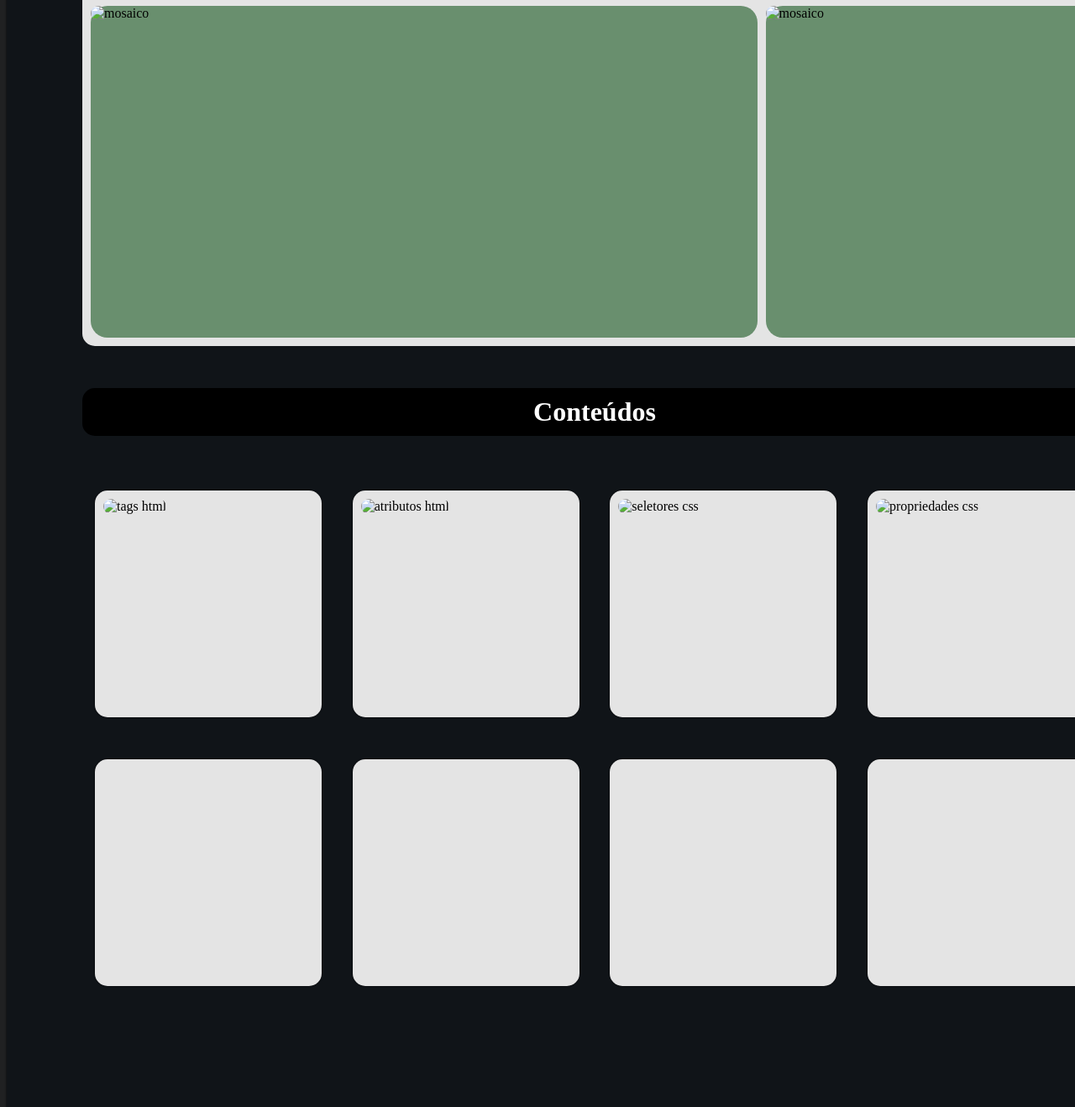
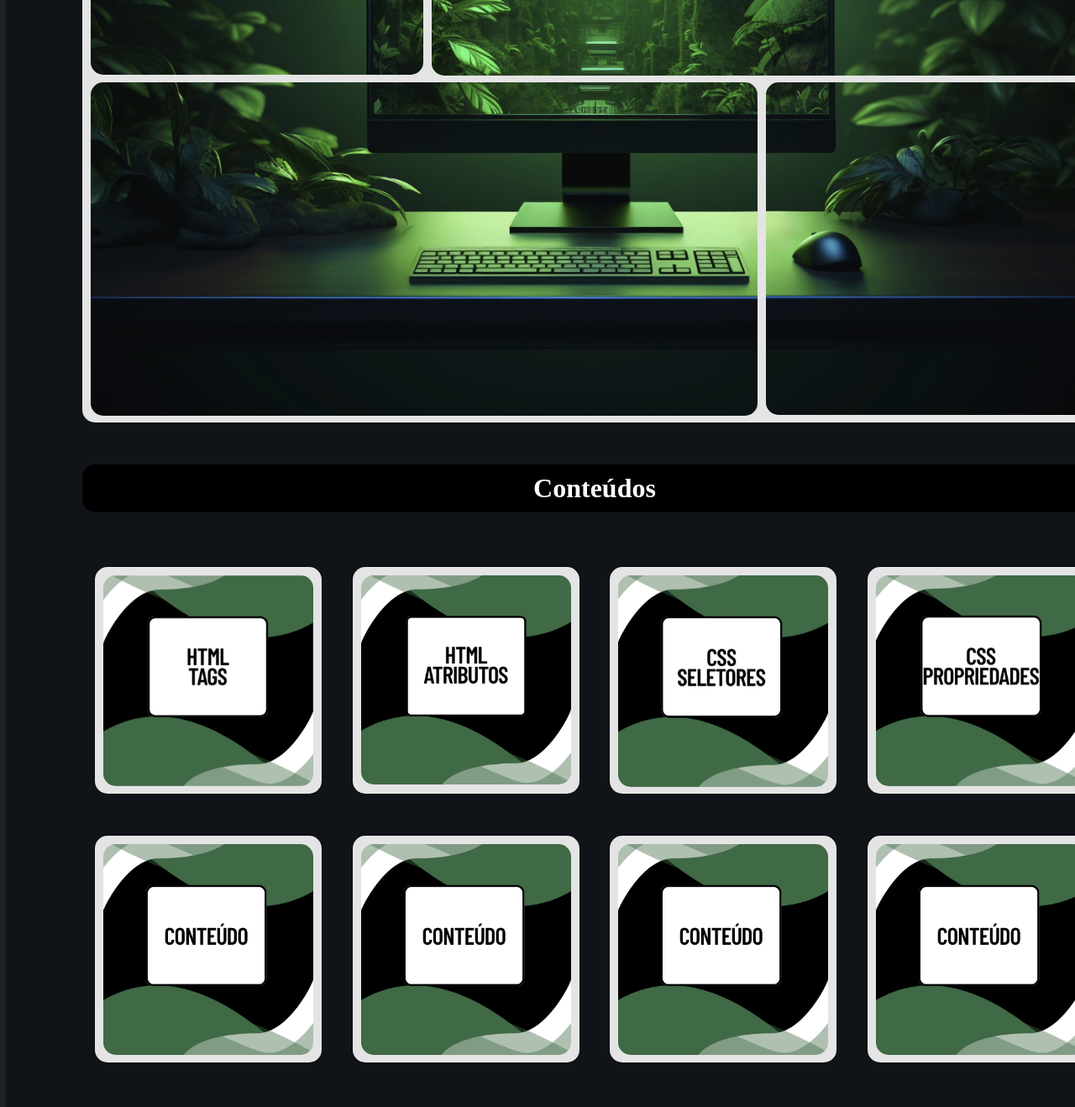
Before and after one commit to joaogabrieldatsch-cloud/Agregando-Conhecimento, a plain HTML site: page conteudo.html in a window 1280 px wide. Shown: the part 629-1947 px from the top of the page at 84% size. Drawn offline with Linux system fonts and the light colour scheme.

Commit message:
Update conteudo.html

```diff
--- a/conteudo.html
+++ b/conteudo.html
@@ -9,7 +9,7 @@
 <body>
     <nav class="navega">
         <section>
-            <img src="../responsividade/imagens/logo conhecimento.png" alt="logo agregando conhecimento" class="img">
+            <img src="imagens/logo conhecimento.png" alt="logo agregando conhecimento" class="img">
         </section>
         <section class="menu">
         <a href="index.html">Home</a>
@@ -29,18 +29,18 @@
         <div class="mosaico">
             <div class="parte1">
                 <div class="item1">
-                    <img src="../responsividade/imagens/item 1.jpg" alt="mosaico" class="ft2">
+                    <img src="imagens/item 1.jpg" alt="mosaico" class="ft2">
                 </div>
                 <div class="item2">
-                    <img src="../responsividade/imagens/item 2.jpg" alt="mosaico" class="ft2">
+                    <img src="imagens/item 2.jpg" alt="mosaico" class="ft2">
                 </div>
             </div>
             <div class="parte2">
                 <div class="item2">
-                    <img src="../responsividade/imagens/item 3.jpg" alt="mosaico" class="ft2">
+                    <img src="imagens/item 3.jpg" alt="mosaico" class="ft2">
                 </div>
                 <div class="item1">
-                    <img src="../responsividade/imagens/item 4.jpg" alt="mosaico" class="ft2">
+                    <img src="imagens/item 4.jpg" alt="mosaico" class="ft2">
                 </div>
             </div>
         </div>
@@ -48,42 +48,42 @@
         <section class="categorias">
             <a href="https://youtu.be/6_hl8AB7Uf0?si=JZyvaStEMDvTAZ38" target="_blank">
                 <div class="conteudo">
-                    <img src="../responsividade/imagens/tags.png" alt="tags html" class="ft">
+                    <img src="imagens/tags.png" alt="tags html" class="ft">
                 </div>
             </a>
             <a href="">
                 <div class="conteudo">
-                    <img src="../responsividade/imagens/atributos.png" alt="atributos html" class="ft">
+                    <img src="imagens/atributos.png" alt="atributos html" class="ft">
                 </div>
             </a>
             <a href="">
                 <div class="conteudo">
-                    <img src="../responsividade/imagens/seletores.png" alt="seletores css" class="ft">
+                    <img src="imagens/seletores.png" alt="seletores css" class="ft">
                 </div>
             </a>
             <a href="">
                 <div class="conteudo">
-                    <img src="../responsividade/imagens/propriedades.png" alt="propriedades css" class="ft">
+                    <img src="imagens/propriedades.png" alt="propriedades css" class="ft">
                 </div>
             </a>
             <a href="">
                 <div class="conteudo">
-                    <img src="../responsividade/imagens/conteudo.png" alt="" class="ft">
+                    <img src="imagens/conteudo.png" alt="" class="ft">
                 </div>
             </a>
             <a href="">
                 <div class="conteudo">
-                    <img src="../responsividade/imagens/conteudo.png" alt="" class="ft">
+                    <img src="imagens/conteudo.png" alt="" class="ft">
                 </div>
             </a>
             <a href="">
                 <div class="conteudo">
-                    <img src="../responsividade/imagens/conteudo.png" alt="" class="ft">
+                    <img src="imagens/conteudo.png" alt="" class="ft">
                 </div>
             </a>
             <a href="">
                 <div class="conteudo">
-                    <img src="../responsividade/imagens/conteudo.png" alt="" class="ft">
+                    <img src="imagens/conteudo.png" alt="" class="ft">
                 </div>
             </a>
         </section>
@@ -99,4 +99,5 @@
             </p>
     </footer>
 </body>
+
 </html>
```
